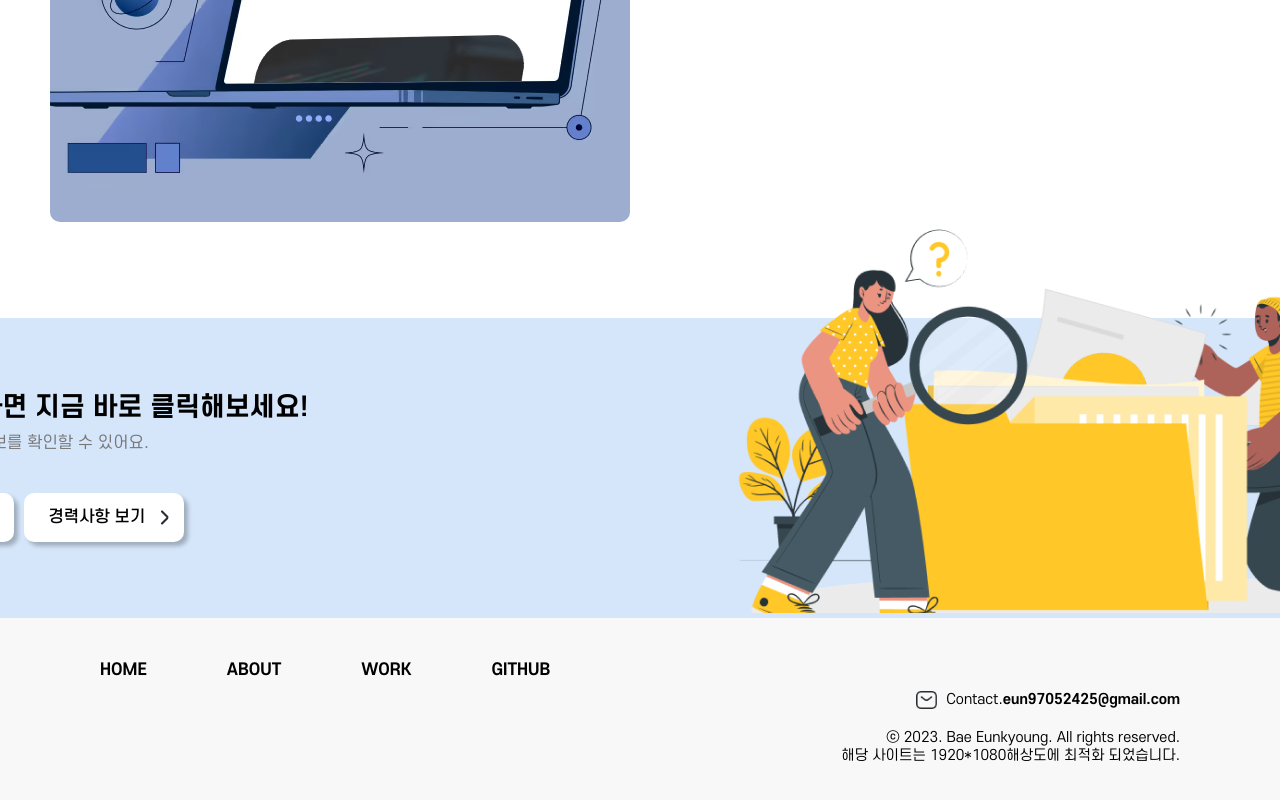
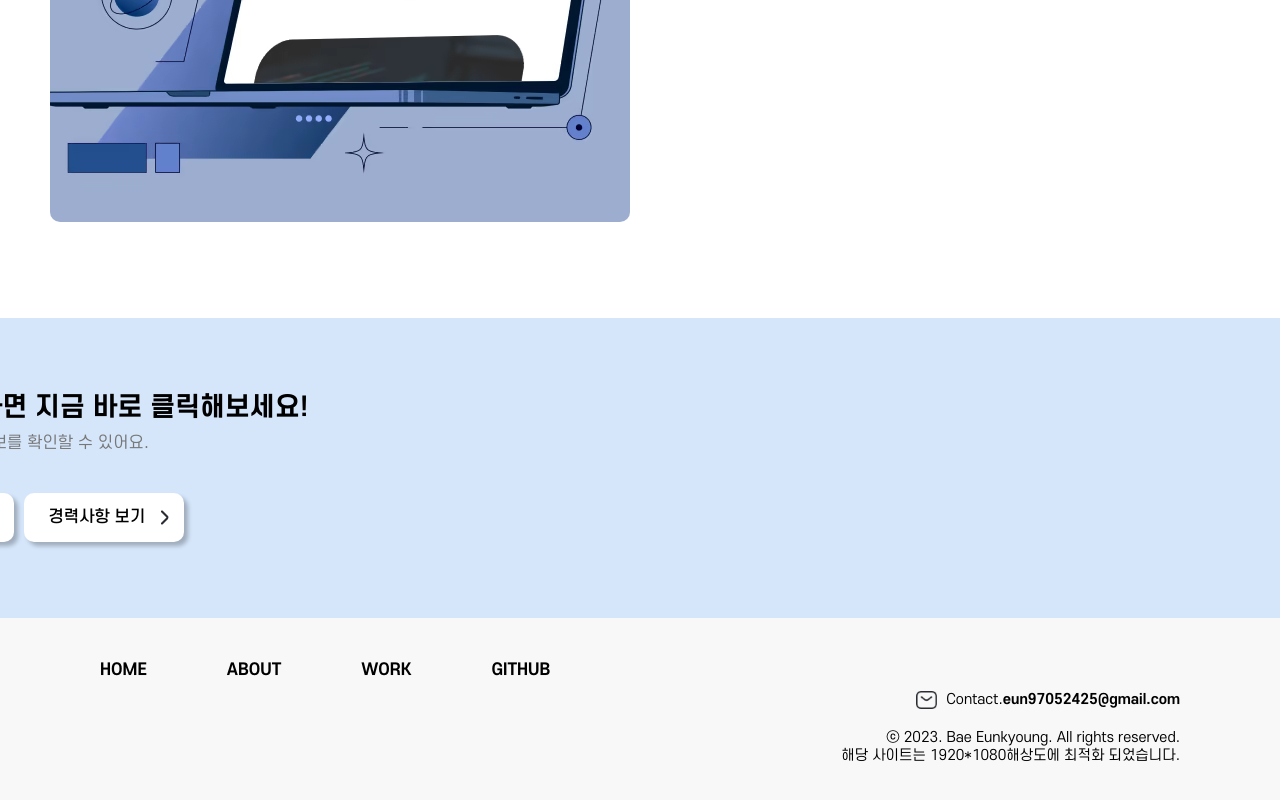
Before and after one commit to eun9705/renewal-portfolio, a React (Create React App) app: page / in a window 1280 px wide. Shown: the part 2680-3480 px from the top of the page. Built offline with nearby package versions, Linux system fonts and the light colour scheme.

Commit message:
modify : 이미지 크기 수정

```diff
--- a/src/Components/Banner.tsx
+++ b/src/Components/Banner.tsx
@@ -11,7 +11,7 @@ const Banner = () => {
                 <p>기술스택, 경력 정보를 확인할 수 있어요.</p>
                 <Buttons name={"소개글 보기"} url={"/about"}/>
                 <Buttons name={"경력사항 보기"} url={"/work"}/>
-                <img src={BannerIcon} alt="배너 이미지" />
+                {/* <img src={BannerIcon} alt="배너 이미지" /> */}
             </div>
         </BannerWrapper>
     );
```
